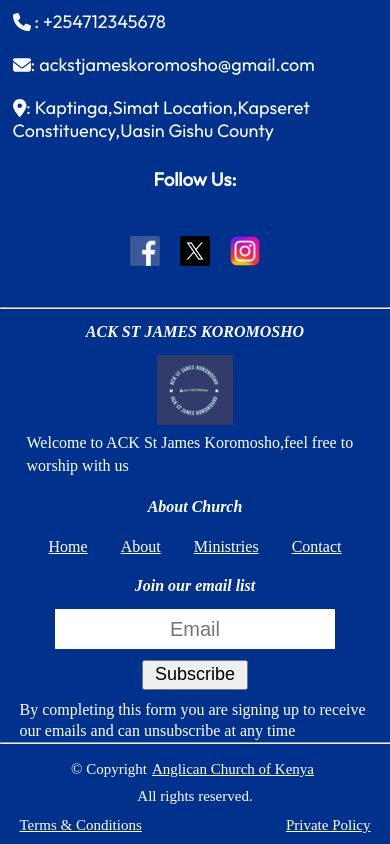
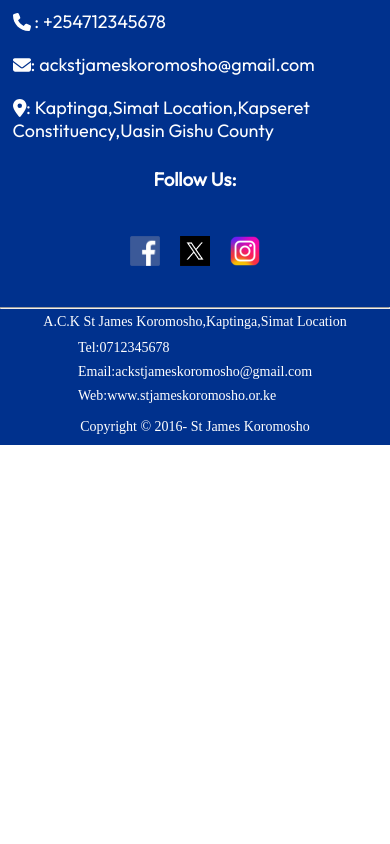
Before and after one commit to KipletingEdwin/Koromosho, a React (Vite) app: page / in a window 390 px wide. Shown: the part 4218-5062 px from the top of the page. After the commit the page ends 4663 px from the top, so only its background shows below. Built offline with nearby package versions, Linux system fonts and the light colour scheme; no server answers.

Commit message:
redesign the footer

```diff
--- a/src/components/Footer/Footer.jsx
+++ b/src/components/Footer/Footer.jsx
@@ -1,69 +1,20 @@
 import React from "react";
 import styles from "./Footer.module.css";
-import logo from "../../assets/nav/koro.png";
-import { Link } from "react-router-dom";
 
 function Footer() {
   return (
     <section className={styles.container}>
-       <hr className={styles.line} />
+      <hr className={styles.line} />
       <div className={styles.aboutChurch}>
-        <div className={styles.ack}>
-          <h4>ACK ST JAMES KOROMOSHO</h4>
-          <img src={logo} alt="koromosho" />
-          <p>Welcome to ACK St James Koromosho,feel free to worship with us</p>
+        <p>A.C.K St James Koromosho,Kaptinga,Simat Location</p>
+        <div className={styles.contactFooter}>
+          <p> Tel:0712345678</p>
+          <p> Email:ackstjameskoromosho@gmail.com</p>
+          <p> Web:www.stjameskoromosho.or.ke</p>
         </div>
-        <div className={styles.aboutSection}>
-          <h4>About Church</h4>
-          <ul>
-            <li>
-              <Link to="/home">Home</Link>
-            </li>
-            <li>
-              <Link to="/about">About</Link>
-            </li>
-            <li>
-              <Link to="/ministries">Ministries</Link>
-            </li>
-            <li>
-              <Link to="/contact">Contact</Link>
-            </li>
-          </ul>
-        </div>
-        <div className={styles.shop}>
-          <h4>Join our email list</h4>
-          <form className={styles.inputContainer}>
-            <input name="email" type="email" placeholder="Email" required />
-          </form>
-          <button>Subscribe</button>
-          <p>
-            By completing this form you are signing up to receive our emails and
-            can unsubscribe at any time
-          </p>
-        </div>
-      </div>
-      <div className={styles.footerLine}>
-        <hr className={styles.line} />
-      </div>
-
-      <div className={styles.bottomFooter}>
-        <div className={styles.rights}>
-          <p>
-            &copy; Copyright{" "}
-            <span className={styles.copyright}>
-              {" "}
-              <a href="https://www.ackenya.org/">
-                Anglican Church of Kenya
-              </a>{" "}
-            </span>
-          </p>
-          <p> All rights reserved.</p>
-        </div>
-
-        <div className={styles.terms}>
-          <a href="">Terms & Conditions</a>
-          <a href="">Private Policy</a>
-        </div>
+        <p>
+          <p>Copyright &copy; 2016- St James Koromosho</p>
+        </p>
       </div>
     </section>
   );
--- a/src/components/Footer/Footer.module.css
+++ b/src/components/Footer/Footer.module.css
@@ -3,164 +3,19 @@
 .container{
     /* background-color: green; */
     margin-top: 3%;
+    font-size: 14px;
+    color: var(--color-text);
 }
 
 .aboutChurch{
     display: flex;
-    flex-direction: row;
-    color: #ffff;
-    /* background-color: red; */
-    margin: 0% 5%;
+    align-items: center;
+    justify-content: center;
 }
 
-.aboutChurch h4{
-    /* background-color: blueviolet; */
-    padding: 2%;
-    margin: 2%;
-    text-align: center;
+.aboutChurch p{
+    padding: 4px;
 }
-
-.ack{
-    width: 33.333%;
-    /* background-color: yellow; */
-    display: flex;
-    flex-direction: column;
-    align-items: center;
-}
-
-
-
-.ack p{
-    /* background-color: blue; */
-    padding: 2%;
-    line-height: 1.4;
-}
-
-.ack img{
-    height: 70px;
-}
-
-.aboutSection{
-    width: 33.333%;
-    display: flex;
-    flex-direction: column;
-    align-items: center;
-    /* background-color: darkviolet; */
-}
-
-.aboutSection ul{
-    /* background-color: hotpink; */
-    margin: 1% 10%;
-}
-
-.aboutSection ul li{
-    /* background-color: lawngreen; */
-    padding: 4px;
-    list-style: none;
-}
-
-.aboutSection ul li a{
-    color: #fff;
-}
-
-.shop{
-    width: 33.3333%;
-    display: flex;
-    flex-direction: column;
-    align-items: center;
-}
-
-.inputContainer{
-    width: 100%;
-}
-
-.shop input{
-    height: 30px;
-    width: 80%;
-    text-align: center;
-    margin-left: 10%;
-    font-size: 20px;
-    font-weight: 500;
-    border: none;
-}
-
-.shop button{
-    height: 30px;
-    margin: 3%;
-    width: 30%;
-    font-size: 18px;
-}
-
-.shop p{
-    /* background-color: yellow; */
-    padding: 8px;
-    line-height: 1.3;
-}
-
-
-
-.line{
-    width: 100%;
-    color: var(--color-text);
-    height: 0.5px;
-
-}
-
-.bottomFooter{
-    display: flex;
-    flex-direction: row;
-    /* background-color: red; */
-    color: var(--color-text);
-    font-size: "Roboto" Arial, sans-serif;
-    padding: 0%;
-    margin: 0% 5%;
-}
-
-.rights{
-    /* background-color: yellow; */
-    width: 50%;
-    display: flex;
-    flex-direction: row;
-    justify-content: space-between;
-
-}
-
-.rights p{
-    /* background-color: green; */
-    margin: 2px 5px;
-    padding: 0% 5%;
-    display: flex;
-    flex-direction: row;
-}
-.rights a{
-    color: var(--color-text);
-}
-
-.copyright{
-    /* background-color: black; */
-    padding: 0px 5px;
-
-}
-
-.terms{
-    display: flex;
-    flex-direction: row;
-    align-items: center;
-    justify-content: space-between;
-    width: 50%;
-    color: var(--color-text);
-}
-.terms a{
-    padding: 0% 10%;
-    color: var(--color-text);
-    /* background-color: green; */
-}
-
-
-
-
-
-
 
 
 
@@ -169,96 +24,17 @@
     .aboutChurch{
         display: flex;
         flex-direction: column;
+        /* background-color: darkorange; */
     }
 
-    .aboutChurch h4{
-        /* background-color: yellow; */
-        font-weight: 800;
-        font-style: italic;
-    }
+    .aboutChurch p{
+        /* background-color: gray; */
+        padding: 3px 0px;
+        margin: 2px;
 
-    .aboutSection{
-        width: 100%;
-        /* background-color: yellow; */
-    }
-
-    .aboutSection ul{
-        /* background-color: green; */
-        width: 100%;
-        display: flex;
-        align-items: center;
-        justify-content: space-evenly;
-    }
-
-    .aboutSection ul li{
-        /* background-color: cornflowerblue; */
-        align-items: center;
-    }
-
-    .ack{
-        width: 100%;
-        /* background-color: red; */
-    }
-    .shop{
-        width: 100%;
-        /* background-color: red; */
-    }
-    .shop p{
-        /* background-color: green; */
-        width: 100%;
-        padding: 0px;
-    }
-
-    .inputContainer{
-        /* background-color: yellow; */
-        display: flex;
-        align-items: center;
-        justify-content: center;
-    }
-    .inputContainer input{
-        width: 80%;
-        margin: 0px;
-        height: 40px;
     }
 
 
-    .bottomFooter{
-        /* background-color: red; */
-        display: flex;
-        flex-direction: column;
-        font-size: 15px;
-        margin: 0px;
-    }
 
-    .rights{
-        /* background-color: green; */
-        width: 100%;
-        margin: 0px;
-        padding: 10px 0px;
-        display: flex;
-        flex-direction: column;
-        align-items: center;
-
-    }
-
-    .rights p{
-        /* background-color: yellow; */
-        margin-top: 2%;
-    }
-
-    .terms{
-        /* background-color: yellow; */
-        width: 100%;
-        padding: 0px;
-        font-size: 15px;
-        /* display: flex;
-        flex-direction: column; */
-    }
-
-    .terms a{
-        /* background-color: yellow; */
-        padding: 0px 0px 10px 0px;
-        margin: 0px 5%;
-    }
 
 }
```
